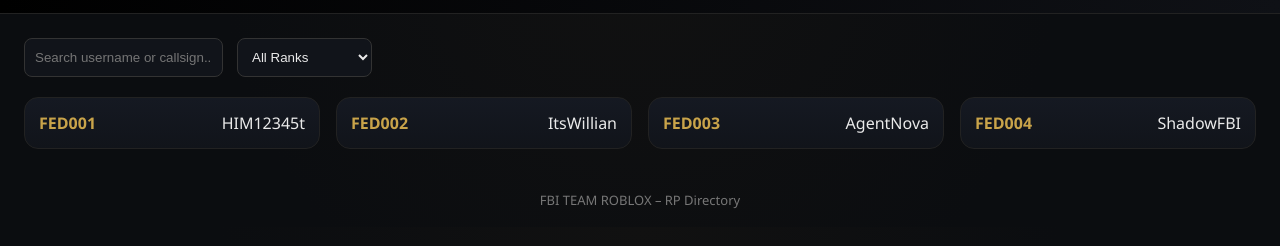
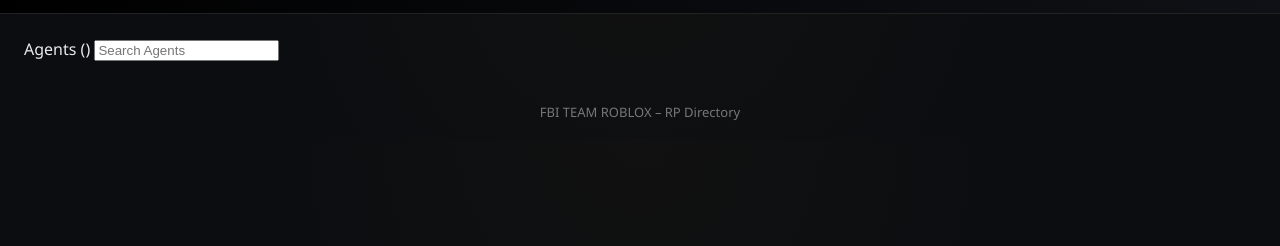
Before and after one commit to AgentK0081/Testing, a plain HTML site: page index.html in a window 1280 px wide. Both pictures are taken after a click on the button "Agents". Shown: the part 48-294 px from the top of the page. Drawn offline with Linux system fonts and the light colour scheme.

Commit message:
Update index.html

```diff
--- a/index.html
+++ b/index.html
@@ -223,15 +223,25 @@
   </section>
 
   <!-- ================== AGENTS TAB ================== -->
-  <section id="agents" style="display:none;">
-    <div class="controls">
-      <input type="text" id="search" placeholder="Search username or callsign...">
-      <select id="rankFilter">
-        <option value="">All Ranks</option>
-      </select>
+  <!-- ================= AGENTS TAB ================= -->
+<section id="agents" style="display:none;">
+
+  <div class="agents-panel">
+    <div class="agents-header">
+      <span>Agents (<span id="agentCount"></span>)</span>
+      <input
+        type="text"
+        id="agentSearch"
+        placeholder="Search Agents"
+        oninput="renderAgents()"
+      />
     </div>
-    <div class="agent-grid" id="agentGrid"></div>
-  </section>
+
+    <div id="agentList"></div>
+  </div>
+
+</section>
+
 </main>
 
 <footer>FBI TEAM ROBLOX – RP Directory</footer>
```
